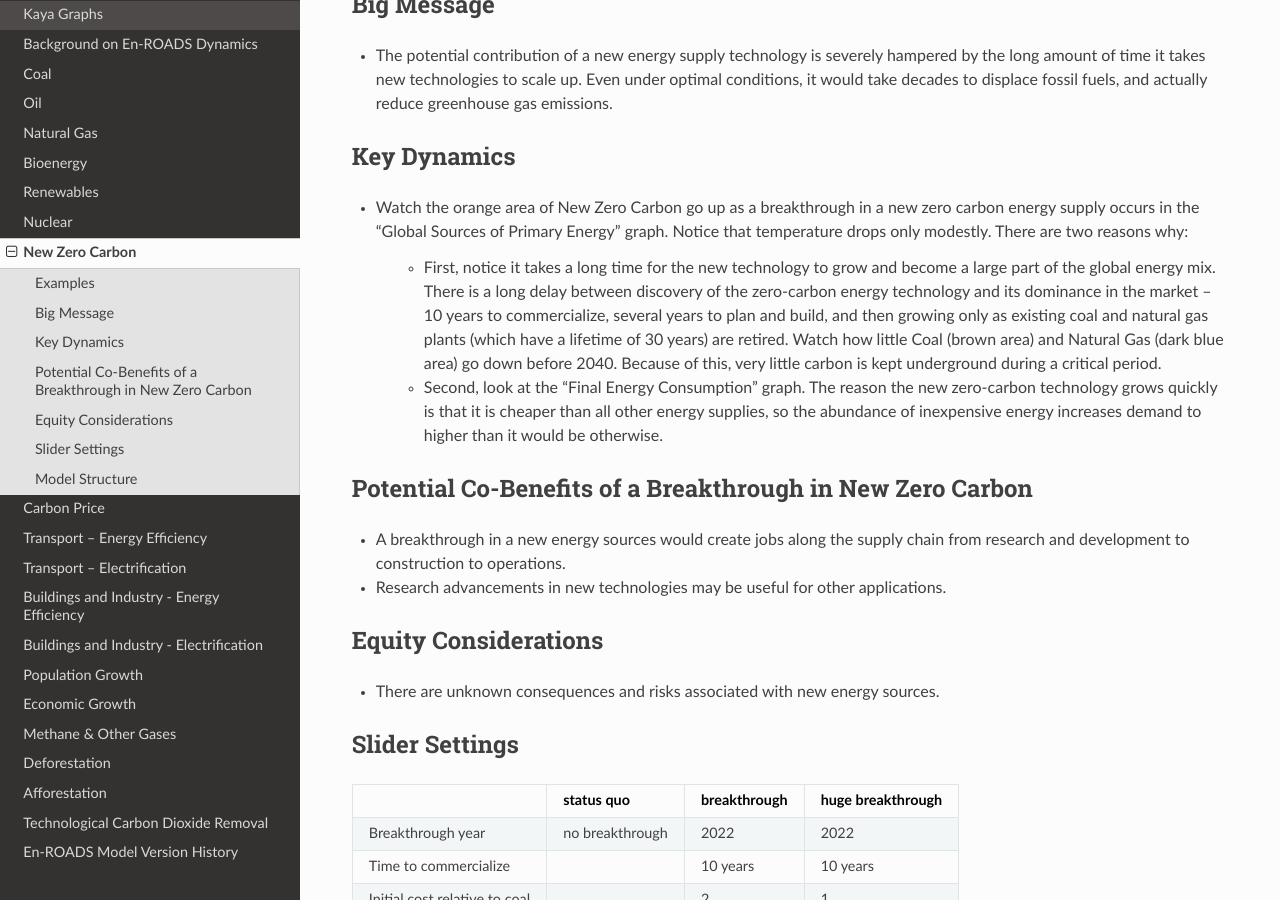
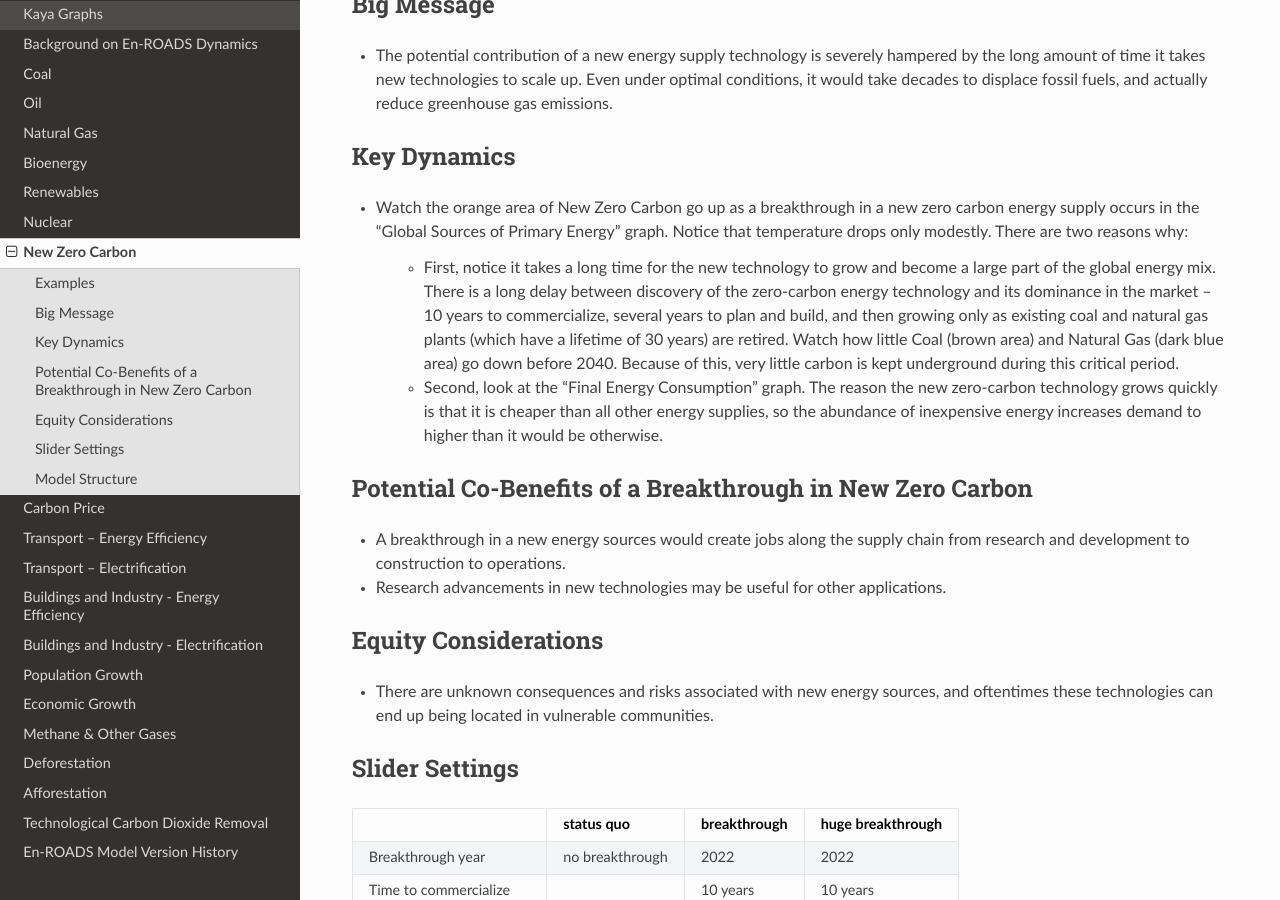
Before and after one commit to climateinteractive/enroads-guide, a Sphinx documentation site: the page built from docs/guide/newtech.rst, in a window 1280 px wide and 900 px high, scrolled down 430 px. Built offline with Sphinx 7.4.7 and the Read the Docs theme 2.0.0, drawn with Linux system fonts in a browser that asks for light colours.

Commit message:
Minor copy edits to about and new zero carbon pages

```diff
--- a/docs/guide/about.rst
+++ b/docs/guide/about.rst
@@ -9,7 +9,7 @@ Relative to many global energy and climate system models, En-ROADS returns resul
 
 En-ROADS stands for “Energy-Rapid Overview and Decision-Support." Led by the team at Climate Interactive, En-ROADS has benefited from a close collaboration between Climate Interactive, Tom Fiddaman of Ventana Systems, Prof. John Sterman of MIT Sloan, and Prof. Juliette Rooney-Varga of UMass Lowell's Climate Change Initiative. En-ROADS is an extension of the award-winning simulator C-ROADS, which thousands have used to assess national and regional greenhouse gas emission reduction pledges and lead climate negotiation exercises. Both tools were developed using the system dynamics modeling approach and draw on the MIT PhD theses of Dr. John Sterman and Dr. Tom Fiddaman.
 
-The model emphasizes the system-wide interactions of policies. Behind the simulation is an extensive study of the latest research literature on factors such as delay times, progress ratios, price sensitivities, historic growth of energy sources, and energy efficiency potential. This enables En-ROADS to reveal the dynamic interactions between different levers. For example, how energy efficiency affects renewable energy, and which feedback loops are most significant.
+The model emphasizes the system-wide interactions of policies. Behind the simulation is an extensive study of the latest research literature on factors such as delay times, progress ratios, price sensitivities, historic growth of energy sources, and energy efficiency potential. This enables En-ROADS to reveal the dynamic interactions between different levers, such as how energy efficiency affects renewable energy, and which feedback loops are most significant.
 
 For those familiar with C-ROADS, the distinction between the two is that C-ROADS focuses on how changes in national and regional emissions could affect global carbon emissions and climate outcomes, while En-ROADS focuses on how global changes in energy, economics, and public policy could affect global carbon emissions and climate outcomes.
 
--- a/docs/guide/newtech.rst
+++ b/docs/guide/newtech.rst
@@ -20,7 +20,7 @@ Key Dynamics
 
 * Watch the orange area of New Zero Carbon go up as a breakthrough in a new zero carbon energy supply occurs in the “Global Sources of Primary Energy” graph. Notice that temperature drops only modestly. There are two reasons why:
 
-   * First, notice it takes a long time for the new technology to grow and become a large part of the global energy mix. There is a long delay between discovery of the zero-carbon energy technology and its dominance in the market – 10 years to commercialize, several years to plan and build, and then growing only as existing coal and natural gas plants (which have a lifetime of 30 years) are retired. Watch how little Coal (brown area) and Natural Gas (dark blue area) go down before 2040. Because of this, very little carbon is kept underground during a critical period.
+   * First, notice it takes a long time for the new technology to grow and become a large part of the global energy mix. There is a long delay between discovery of the zero-carbon energy technology and its dominance in the market – 10 years to commercialize, several years to plan and build, and then growing only as existing coal and natural gas plants (which have a lifetime of 30 years) are retired. Watch how little Coal (brown area) and Natural Gas (dark blue area) go down before 2040. Because of this, very little carbon is kept underground during this critical period.
 
    * Second, look at the “Final Energy Consumption” graph. The reason the new zero-carbon technology grows quickly is that it is cheaper than all other energy supplies, so the abundance of inexpensive energy increases demand to higher than it would be otherwise.
 
@@ -31,7 +31,7 @@ Potential Co-Benefits of a Breakthrough in New Zero Carbon
 
 Equity Considerations
 ----------------------
-- There are unknown consequences and risks associated with new energy sources.
+- There are unknown consequences and risks associated with new energy sources, and oftentimes these technologies can end up being located in vulnerable communities.
 
 Slider Settings
 ---------------
```
